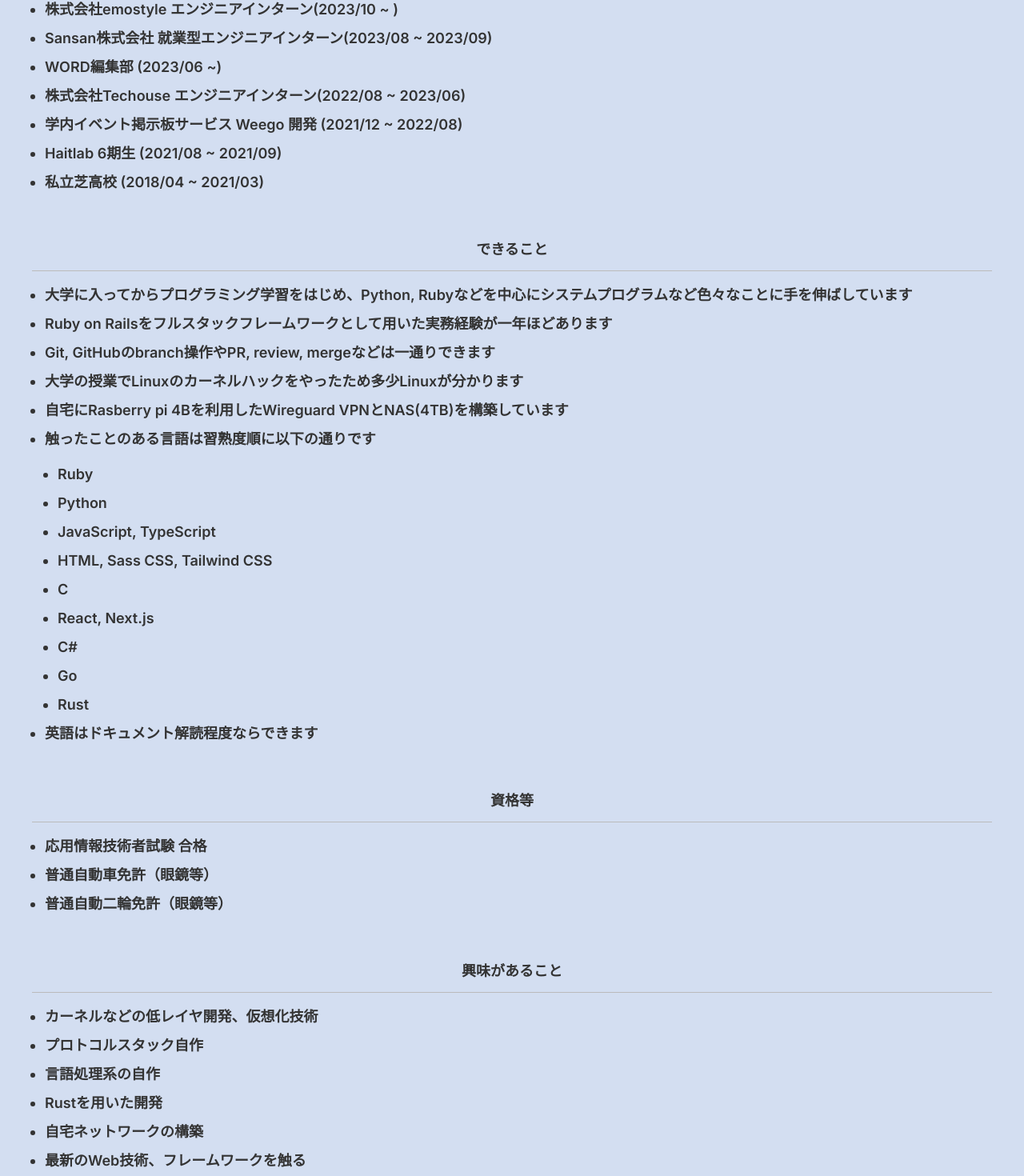
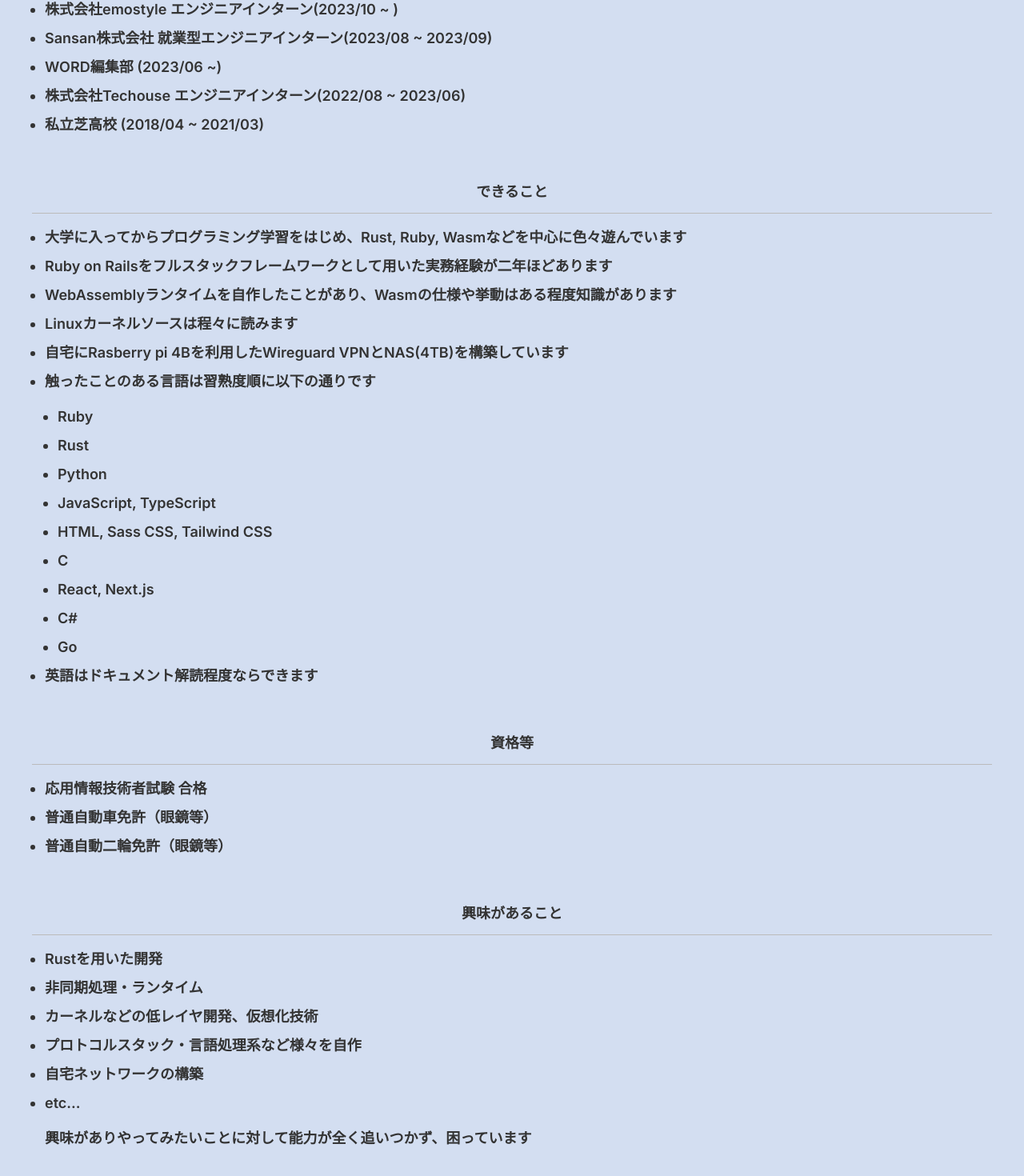
Before and after one commit to maetin0324/maetin0324.github.io, a Next.js app: page /about in a window 1280 px wide. Shown: the part 697-2167 px from the top of the page at 80% size. Built offline with nearby package versions, Linux system fonts and the light colour scheme.

Commit message:
興味を更新

```diff
--- a/app/about/page.tsx
+++ b/app/about/page.tsx
@@ -21,8 +21,6 @@ export default function About() {
             <li>Sansan株式会社 就業型エンジニアインターン(2023/08 ~ 2023/09)</li>
             <li>WORD編集部 (2023/06 ~)</li>
             <li>株式会社Techouse エンジニアインターン(2022/08 ~ 2023/06)</li>
-            <li>学内イベント掲示板サービス Weego 開発 (2021/12 ~ 2022/08) </li>
-            <li>Haitlab 6期生 (2021/08 ~ 2021/09)</li>
             <li>私立芝高校 (2018/04 ~ 2021/03)</li>
           </ul>
         </div>
@@ -30,17 +28,17 @@ export default function About() {
           <h2>できること</h2>
           <ul>
             <li>
-              大学に入ってからプログラミング学習をはじめ、Python,
-              Rubyなどを中心にシステムプログラムなど色々なことに手を伸ばしています
+              大学に入ってからプログラミング学習をはじめ、Rust, Ruby, Wasmなどを中心に色々遊んでいます
             </li>
-            <li>Ruby on Railsをフルスタックフレームワークとして用いた実務経験が一年ほどあります</li>
-            <li>Git, GitHubのbranch操作やPR, review, mergeなどは一通りできます</li>
-            <li>大学の授業でLinuxのカーネルハックをやったため多少Linuxが分かります</li>
+            <li>Ruby on Railsをフルスタックフレームワークとして用いた実務経験が二年ほどあります</li>
+            <li>WebAssemblyランタイムを自作したことがあり、Wasmの仕様や挙動はある程度知識があります</li>
+            <li>Linuxカーネルソースは程々に読みます</li>
             <li>自宅にRasberry pi 4Bを利用したWireguard VPNとNAS(4TB)を構築しています</li>
             <li>
               触ったことのある言語は習熟度順に以下の通りです
               <ul>
                 <li>Ruby</li>
+                <li>Rust</li>
                 <li>Python</li>
                 <li>JavaScript, TypeScript</li>
                 <li>HTML, Sass CSS, Tailwind CSS</li>
@@ -48,7 +46,6 @@ export default function About() {
                 <li>React, Next.js</li>
                 <li>C#</li>
                 <li>Go</li>
-                <li>Rust</li>
               </ul>
             </li>
             <li>英語はドキュメント解読程度ならできます</li>
@@ -65,12 +62,11 @@ export default function About() {
         <div>
           <h2>興味があること</h2>
           <ul>
+            <li>Rustを用いた開発</li>
+            <li>非同期処理・ランタイム</li>
             <li>カーネルなどの低レイヤ開発、仮想化技術</li>
-            <li>プロトコルスタック自作</li>
-            <li>言語処理系の自作</li>
-            <li>Rustを用いた開発</li>
+            <li>プロトコルスタック・言語処理系など様々を自作</li>
             <li>自宅ネットワークの構築</li>
-            <li>最新のWeb技術、フレームワークを触る</li>
             <li>etc...</li>
           </ul>
           <p>興味がありやってみたいことに対して能力が全く追いつかず、困っています</p>
@@ -84,6 +80,7 @@ export default function About() {
               現在はSuzukiのGSX-S125に乗っています
             </li>
             <li>Yuta ImaiやMassive New KrewなどのHardstyle composerのクラブイベントに行きます</li>
+            <li>しぐれういが好きです</li>
           </ul>
         </div>
       </div>
```
